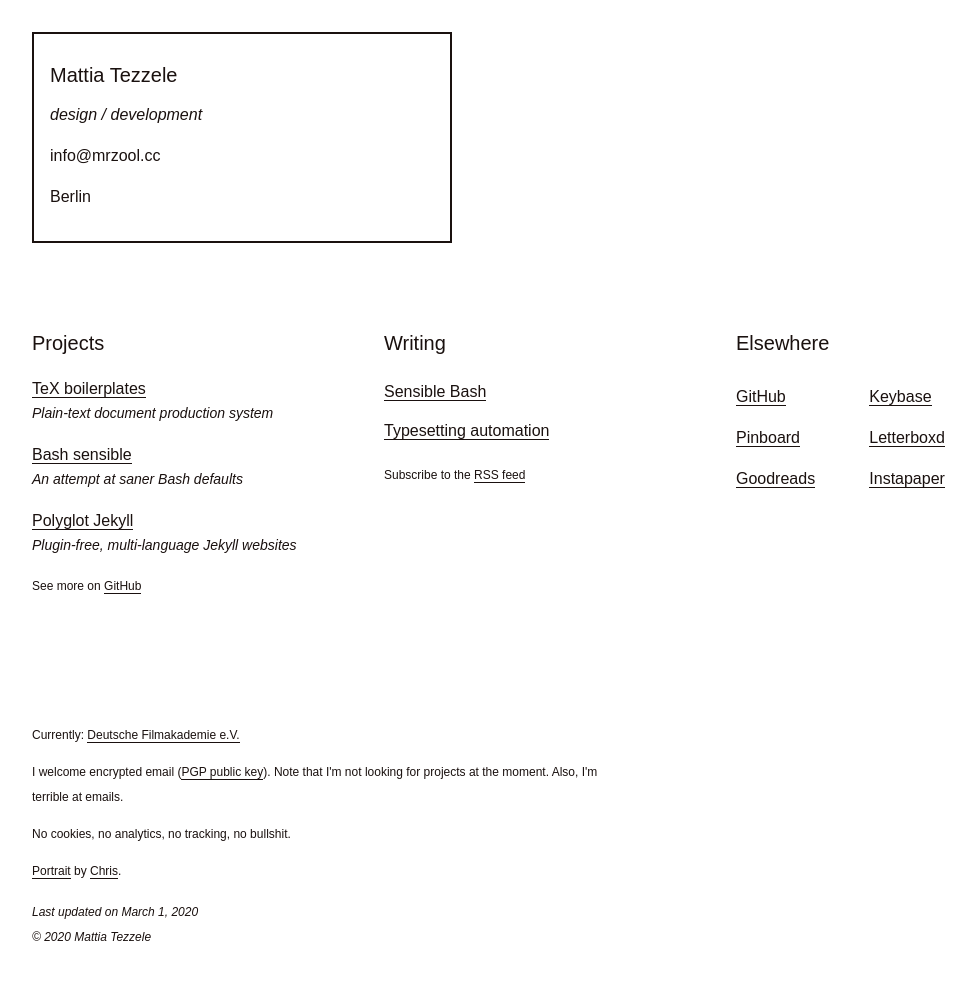
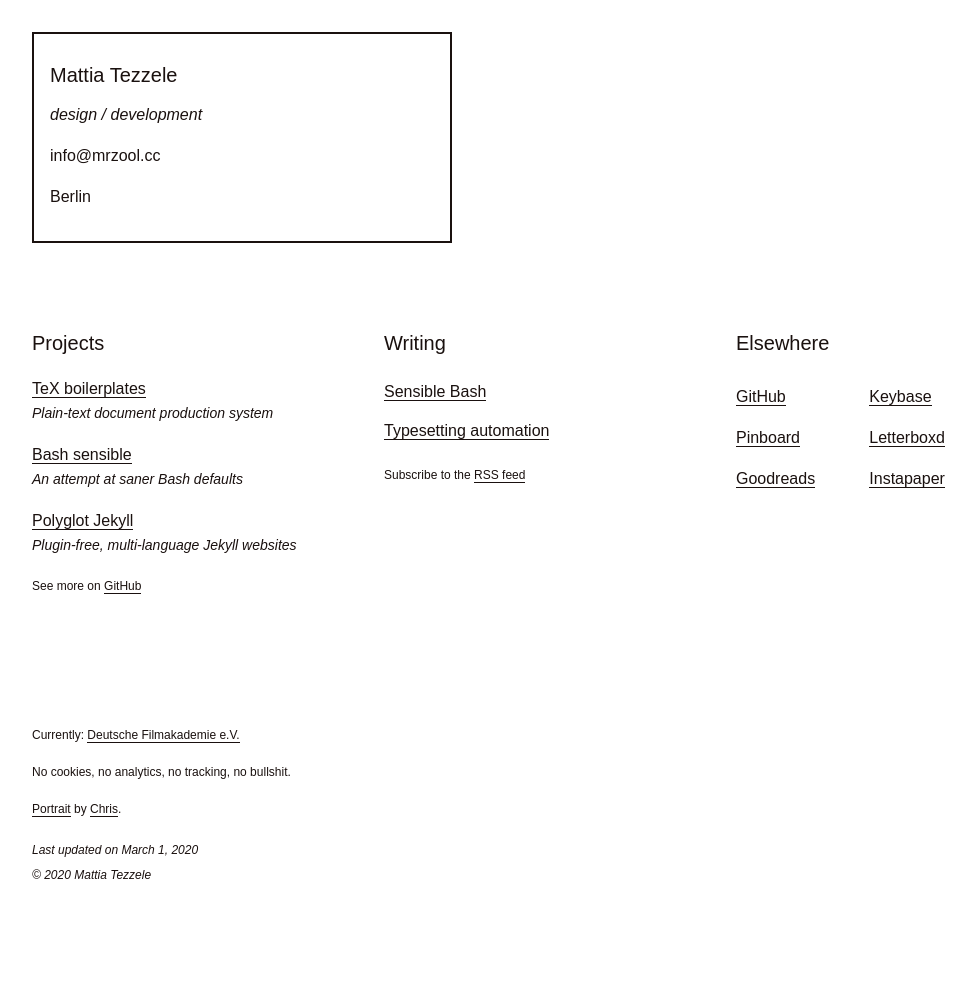
Before and after one commit to mrzool/mrzool.github.io, a Jekyll site: the page built from index.md, in a window 1280 px wide. Shown: the whole page, without its empty margins (0-976 px from the left). Built offline with Jekyll 4.4.1, drawn with Linux system fonts in a browser that asks for light colours; after the commit the page ends 920 px from its top, so only the background shows below that.

Commit message:
not welcoming email anymore :/

```diff
--- a/_includes/_footer.html
+++ b/_includes/_footer.html
@@ -1,8 +1,6 @@
 <footer class="max-width-2 ml2 mr2 px2 mt2 mb3">
   <div class="h6">
     <p class="mb1">Currently: <a href="https://www.deutsche-filmakademie.de">Deutsche Filmakademie e.V.</a></p>
-    <p class="mb1">I welcome encrypted email (<a rel="pgpkey" href="https://keybase.io/zool/pgp_keys.asc?fingerprint=4c9d065963ce0529a9f528198e8372839251a729">PGP public key</a>).
-      Note that I&apos;m not looking for projects at the moment. Also, I&apos;m terrible at emails.</p>
     <p class="mb1">No cookies, no analytics, no tracking, no bullshit.</p>
     <p class="mb2"><a href="/portrait" title="Mattia's portrait">Portrait</a> by <a href="https://www.instagram.com/chrissparrows/" title="Chris Passeri's Instagram">Chris</a>.</p>
     <i>Last updated on {{ 'now' | date: "%B %-d, %Y" }}</i><br>
```
